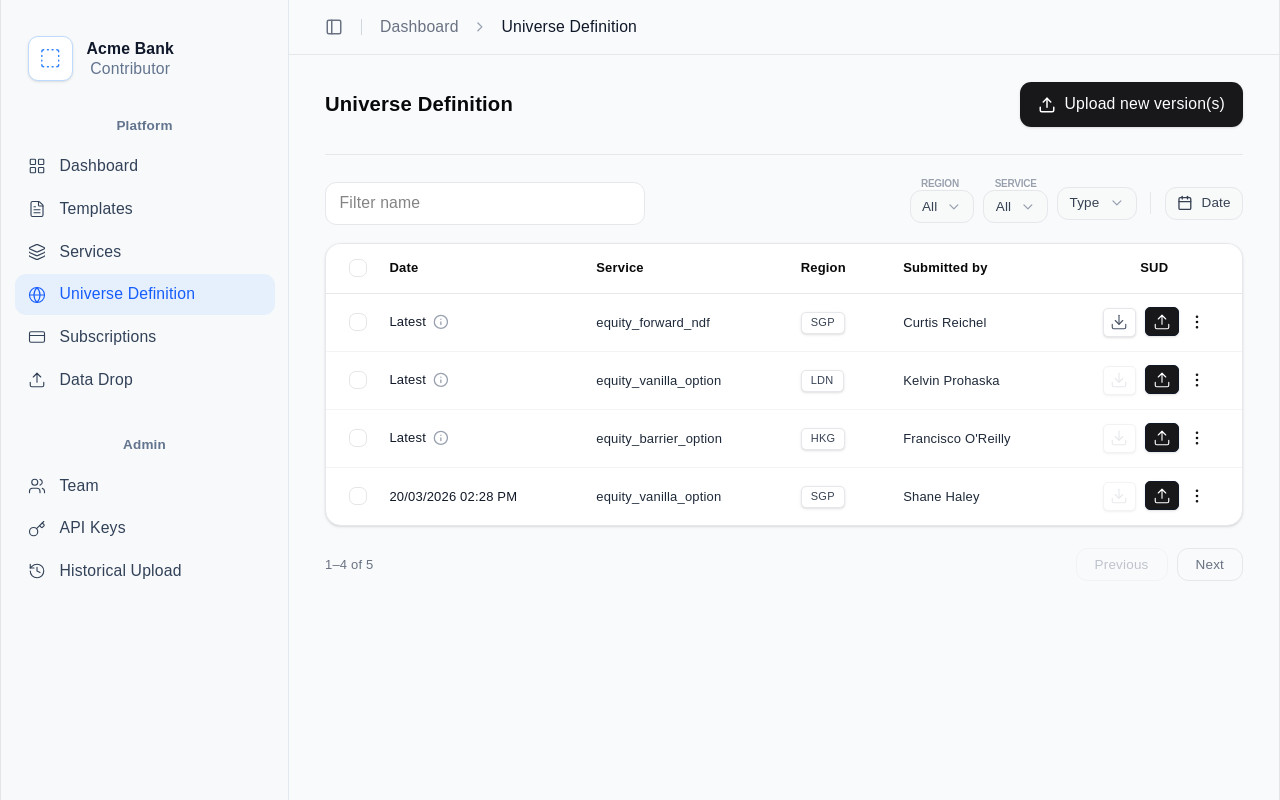
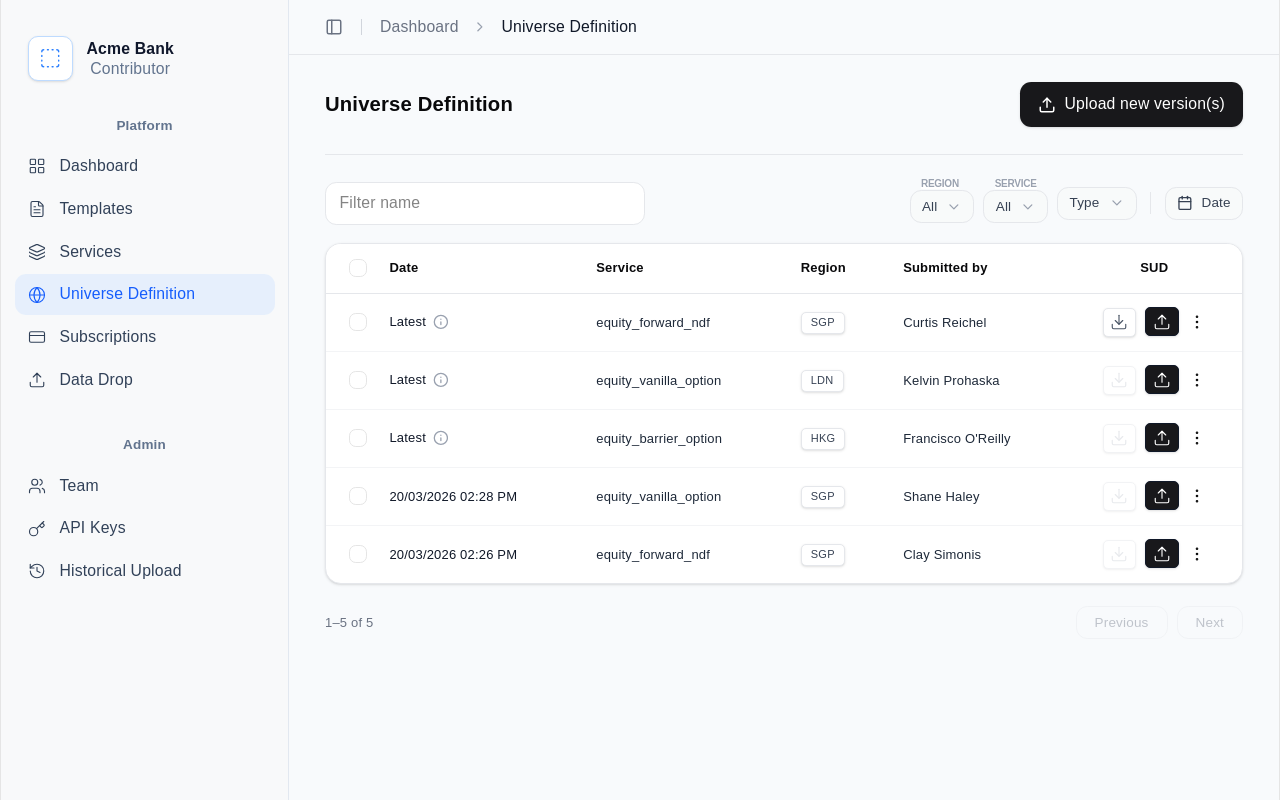
Before and after one commit to neoms21/gemdata-task, a React (Vite) app: page /universe-definition in a window 1280 px wide. Built offline with nearby package versions, Linux system fonts and the light colour scheme; data requests are answered from the project's data file.

Commit message:
concurrently and page size 7

```diff
--- a/package.json
+++ b/package.json
@@ -4,12 +4,12 @@
   "version": "0.0.0",
   "type": "module",
   "scripts": {
-    "dev": "vite",
+    "dev": "concurrently \"npm run server\" \"vite\"",
     "build": "tsc -b && vite build",
     "lint": "eslint .",
     "preview": "vite preview",
     "test": "vitest",
-    "server": "json-server db.json --port 3001"
+    "server": "json-server db.json --port 3000"
   },
   "dependencies": {
     "@base-ui/react": "^1.3.0",
@@ -41,6 +41,7 @@
     "@types/react-dom": "^19.2.3",
     "@vitejs/plugin-react": "^6.0.0",
     "autoprefixer": "^10.4.27",
+    "concurrently": "^9.2.1",
     "eslint": "^9.39.4",
     "eslint-plugin-react-hooks": "^7.0.1",
     "eslint-plugin-react-refresh": "^0.5.2",
--- a/src/components/UniverseDefinitionTable.tsx
+++ b/src/components/UniverseDefinitionTable.tsx
@@ -20,7 +20,7 @@ import { UniverseDefinitionFooter } from "./UniverseDefinitionFooter";
 import { TooltipProvider } from "./ui/tooltip";
 import { useDeleteUniverseDefinition } from "../queries/useUniverseDefinitions";
 
-const PAGE_SIZE = 4;
+const PAGE_SIZE = 7;
 
 interface UniverseDefinitionTableProps {
   data: UniverseDefinitionItem[];
```
Also changed, not shown: 2 other files (tests, documents, lock files or other folders).
